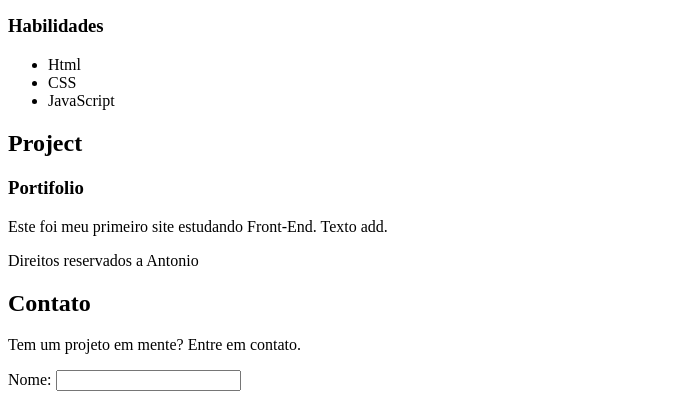
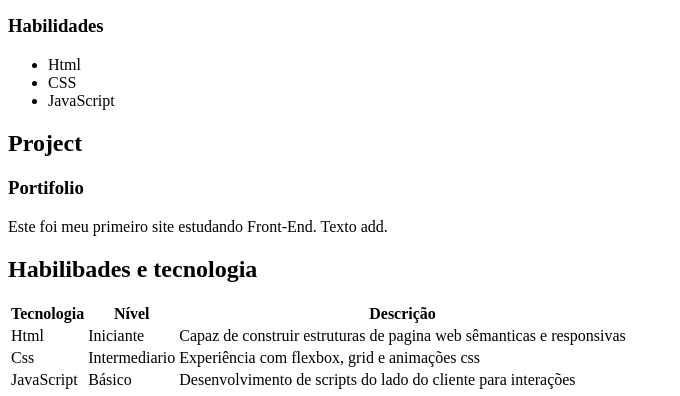
Before and after one commit to AntKemper/FirstSite, a plain HTML site: page Index.html in a window 1280 px wide. Shown: the part 560-956 px from the top of the page, without its empty margins (0-680 px from the left). Drawn offline with Linux system fonts and the light colour scheme.

```diff
--- a/Index.html
+++ b/Index.html
@@ -55,6 +55,45 @@
         </article>
     </section>
 
+    <section id="habilidades">
+
+        <h2>Habilibades e tecnologia</h2>
+
+        <table>
+
+            <thead>
+                <tr>
+                    <th>Tecnologia</th>
+                    <th>Nível</th>
+                    <th>Descrição</th>
+                </tr>
+            </thead>
+
+            <tbody>
+                <tr>
+                    <td>Html</td>
+                    <td>Iniciante</td>
+                    <td>Capaz de construir estruturas de pagina web sêmanticas e responsivas</td>
+                </tr>
+
+                <tr>
+                    <td>Css</td>
+                    <td>Intermediario</td>
+                    <td>Experiência com flexbox, grid e animações css</td>
+                </tr>
+
+                <tr>
+                    <td>JavaScript</td>
+                    <td>Básico</td>
+                    <td>Desenvolvimento de scripts do lado do cliente para interações</td>
+                </tr>
+            </tbody>
+
+        </table>
+
+
+    </section>
+
     <footer>
         <p>Direitos reservados a Antonio</p>
 
```
